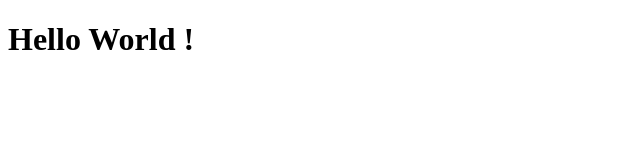
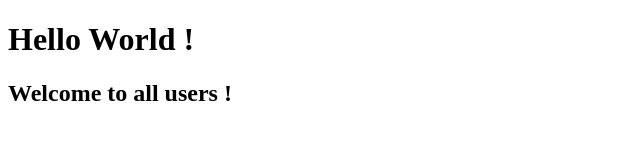
Before and after one commit to 13djak13/hello-world, a plain HTML site: page Index.html in a window 1280 px wide. Shown: the whole page, without its empty margins (0-640 px from the left). Drawn offline with Linux system fonts and the light colour scheme.

Commit message:
H2
i have add a h2 to put a text line to says "welcome to all users !"

```diff
--- a/Index.html
+++ b/Index.html
@@ -7,5 +7,6 @@
   </head>
   <body>
     <h1>Hello World !</h1>
+    <h2>Welcome to all users !</h2>
   </body>
 </html>
```
